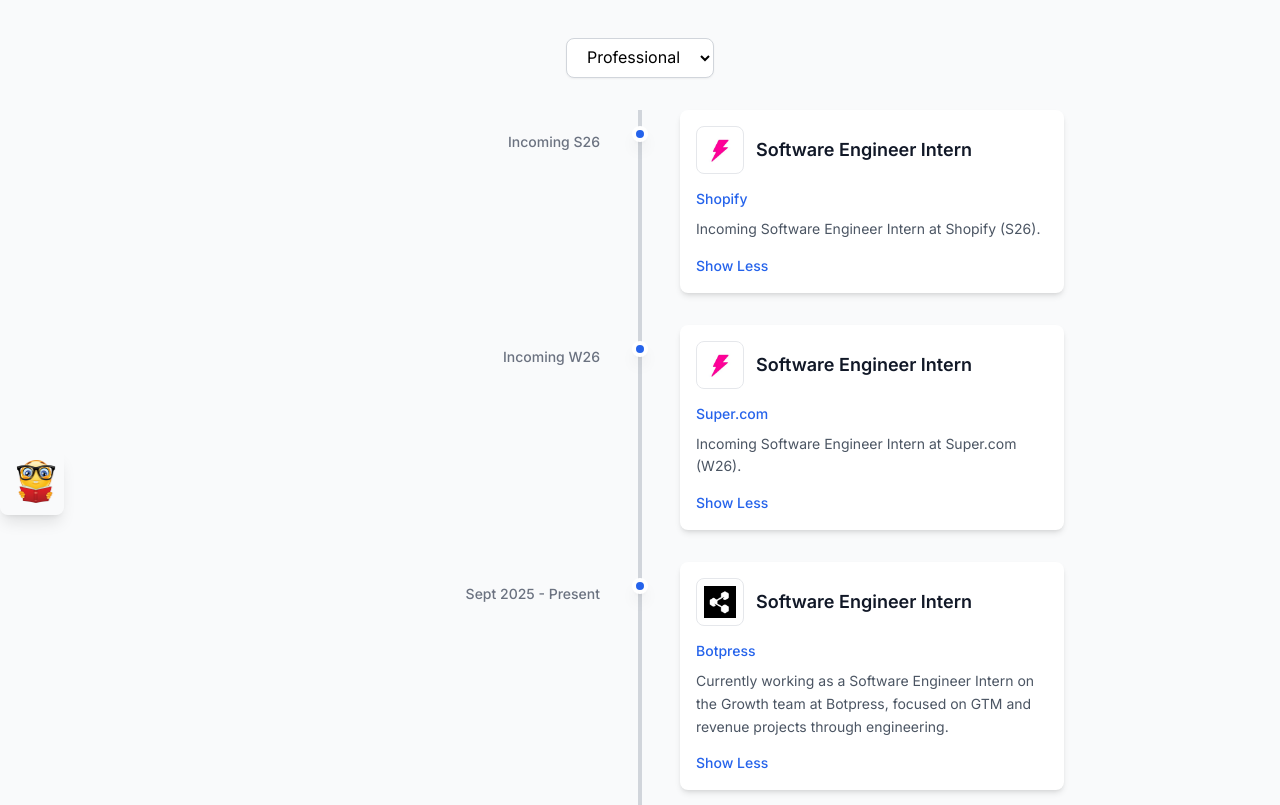
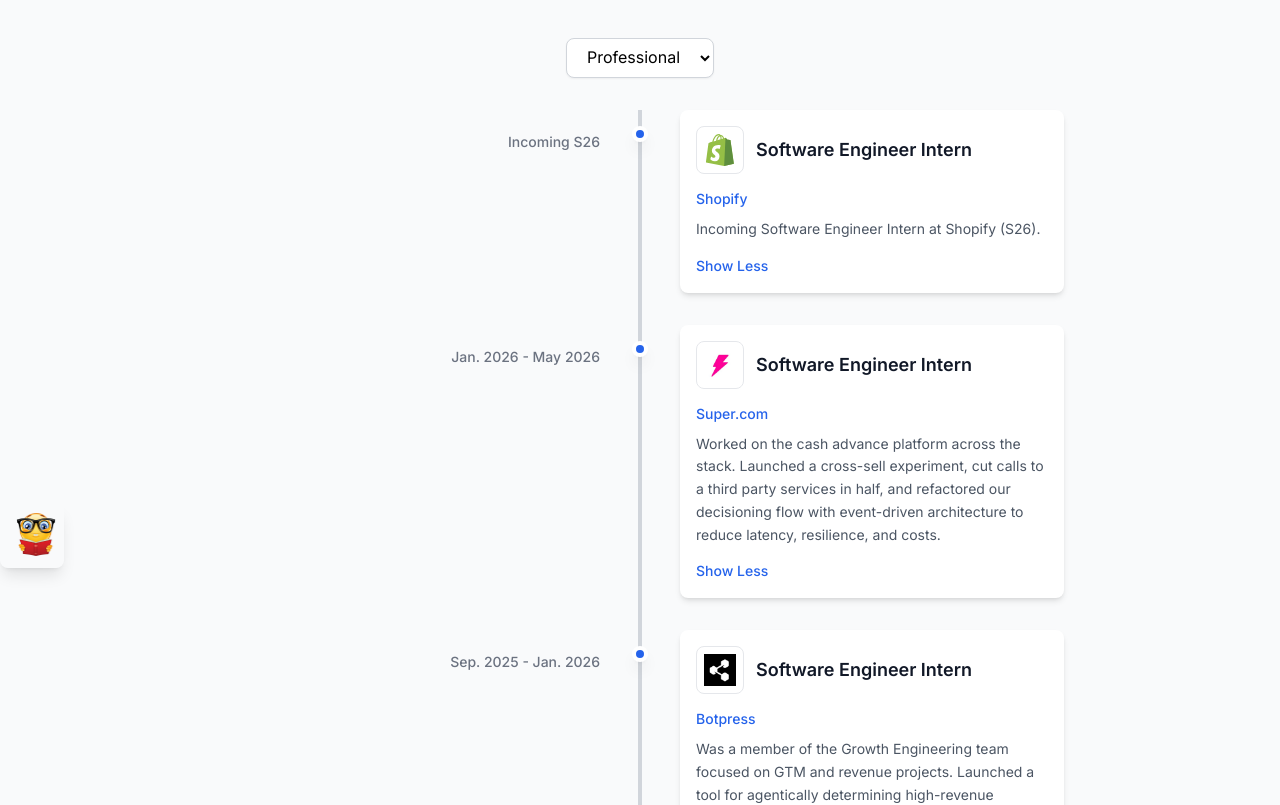
Before and after one commit to SimonNRisk/portfolio, a Next.js app: page / in a window 1280 px wide. Shown: the part 1400-2205 px from the top of the page. Built offline with nearby package versions, Linux system fonts and the light colour scheme; no server answers.

Commit message:
chore: update life

```diff
--- a/src/components/SkillsSection.tsx
+++ b/src/components/SkillsSection.tsx
@@ -30,7 +30,7 @@
       </svg>
     ),
     description:
-      "I've developed robust and scalable server-side apps and features with Ruby on Rails, Node.js, Express, and various databases.",
+      "I've developed scalable server-side apps and features with Ruby on Rails, Node.js, FastAPI, Flask, etc. I think distributed systems are super cool.",
   },
   {
     name: "AI/ML Research",
--- a/src/data/timelineData.ts
+++ b/src/data/timelineData.ts
@@ -18,7 +18,7 @@
     companyUrl: "https://www.shopify.com/",
     details: "Incoming Software Engineer Intern at Shopify (S26).",
     year: "Incoming S26",
-    image: "/images/companies/super.com.png",
+    image: "/images/companies/shopify.svg",
     startDate: "2026-01-01",
     endDate: "2026-05-01",
     type: "professional",
@@ -27,8 +27,8 @@
     title: "Software Engineer Intern",
     company: "Super.com",
     companyUrl: "https://www.super.com/",
-    details: "Incoming Software Engineer Intern at Super.com (W26).",
-    year: "Incoming W26",
+    details: "Worked on the cash advance platform across the stack. Launched a cross-sell experiment, cut calls to a third party services in half, and refactored our decisioning flow with event-driven architecture to reduce latency, resilience, and costs.",
+    year: "Jan. 2026 - May 2026",
     image: "/images/companies/super.com.png",
     startDate: "2026-01-01",
     endDate: "2026-05-01",
@@ -39,8 +39,8 @@
     company: "Botpress",
     companyUrl: "https://www.botpress.com/",
     details:
-      "Currently working as a Software Engineer Intern on the Growth team at Botpress, focused on GTM and revenue projects through engineering.",
-    year: "Sept 2025 - Present",
+      "Was a member of the Growth Engineering team focused on GTM and revenue projects. Launched a tool for agentically determining high-revenue potential users within 1 hour of signup, and another for allowing prospects to create a customized chatbot from a single prompt, driving deals and cutting churn.",
+    year: "Sep. 2025 - Jan. 2026",
     image: "/images/companies/botpress.png",
     startDate: "2025-09-01",
     endDate: "2025-12-31",
@@ -52,31 +52,32 @@
     companyUrl: "https://www.bankonloop.com/",
     details:
       "Worked across the stack with TypeScript, React, Ruby on Rails, and GraphQL. Treated like a regular member of the engineering team - did a few weeks as the on-call engineer, led development of high-impact features, and ran daily syncs.",
-    year: "May 2025 - Sept 2025",
+    year: "May 2025 - Sep. 2025",
     image: "/images/companies/loop.png",
     startDate: "2025-05-01",
     endDate: "2025-09-01",
     type: "professional",
   },
+  // Club Experience
   {
-    title: "Senior Software Developer",
+    title: "Co-Chair",
     company: "QTMA",
     companyUrl: "https://www.instagram.com/queenstechmedia",
     details:
-      "Senior Software Developer at Queen's Technology & Media Association, a startup incubator for Queen's students. I run our engineering team of 5 students",
-    year: "March 2025 - Present",
+      "Previously a Senior Software Developer, now Co-Chair at Queen's Technology & Media Association, a startup incubator for Queen's students.",
+    year: "Mar. 2025 - Present",
     image: "/images/companies/qtma.png",
     startDate: "2025-03-01",
     endDate: "present",
     type: "volunteer",
   },
   {
-    title: "Project Manager",
+    title: "Senior Project Manager",
     company: "CREO Solutions",
     companyUrl: "https://www.creosolutions.ca/",
     details:
-      "Current Project Manager, previous Software Engineer at CREO Solutions. CREO Solutions is Canada's premier student-run consultancy founded in 2004 at Queen’s University - we consult for SMBs, and I specifically work on digital transformation projects.",
-    year: "March 2024 - Present",
+      "Current Senior Project Manager, previous Project Manager and Software Engineer at CREO Solutions. CREO Solutions is Canada's premier student-run consultancy founded in 2004 at Queen’s University - we consult for SMBs, and I specifically work on digital transformation projects.",
+    year: "Mar. 2024 - Present",
     image: "/images/companies/creo.png",
     startDate: "2024-03-01",
     endDate: "present",
@@ -93,12 +94,13 @@
     endDate: "2025-05-01",
     type: "volunteer",
   },
+  // Education
   {
     title: "Applied Math & Engineering",
     company: "Queen's University",
     companyUrl: "https://www.queensu.ca/",
-    details: "I'm currently a third-year Applied Mathematics & Engineering student at Queen's University.",
-    year: "2023-2027",
+    details: "I'm currently a third-year Applied Mathematics & Engineering student at Queen's University. Took a gap year to work for some cool companies.",
+    year: "2023-2028",
     image: "/images/companies/queens.png",
     startDate: "2023-09-01",
     endDate: "2027-04-01",
```
